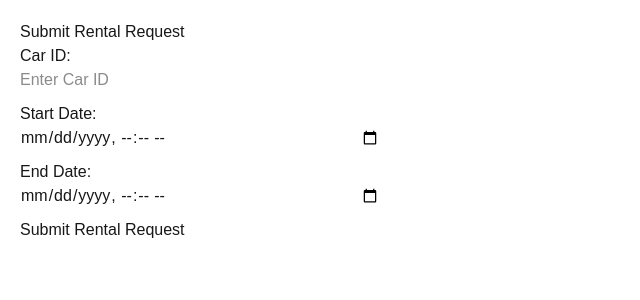
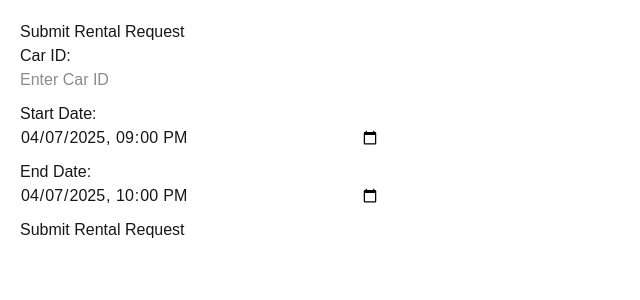
Before and after one commit to Serkan-2006/mammooth-rent-a-car, a Next.js app in the folder Client/mammooth-rentcar/: page / in a window 1280 px wide. Shown: the top 300 px of the page, without its empty margins (0-640 px from the left). Built offline with nearby package versions, Linux system fonts and the light colour scheme.

Commit message:
fixed the fucking issue with GetUser

```diff
--- a/Client/mammooth-rentcar/src/app/page.js
+++ b/Client/mammooth-rentcar/src/app/page.js
@@ -4,8 +4,11 @@ import { useState } from 'react';
 
 export default function SubmitRentalForm() {
   const [carId, setCarId] = useState('');
-  const [startDate, setStartDate] = useState('');
-  const [endDate, setEndDate] = useState('');
+  const defaultStartDate = '2025-04-07T21:00';
+  const defaultEndDate = '2025-04-07T22:00';
+
+  const [startDate, setStartDate] = useState(defaultStartDate);
+  const [endDate, setEndDate] = useState(defaultEndDate);
   const [loading, setLoading] = useState(false);
 
   const handleSubmit = async () => {
@@ -43,31 +46,20 @@ export default function SubmitRentalForm() {
         data = await res.json();
       } else {
         const text = await res.text();
-        throw new Error(text);
+        console.log(text)
       }
 
       if (!res.ok) {
         throw new Error(data.message || 'Something went wrong.');
       }
 
-      console.log('Rental request submitted successfully:', data);
       alert('Rental request submitted!');
-      // reset form if needed
+      setCarId('');
+      setLoading(false);
     } catch (err) {
       console.error('Submission failed:', err);
       alert(err.message || 'Unexpected error occurred.');
     }
-
-    //setLoading(false);
-
-    // if (res.ok && result.success) {
-    //   alert('Rental request submitted!');
-    //   setCarId('');
-    //   setStartDate('');
-    //   setEndDate('');
-    // } else {
-    //   alert(result.message || 'Something went wrong.');
-    // }
   };
 
   return (
```
Also changed, not shown: 1 other file (tests, documents, lock files or other folders).
